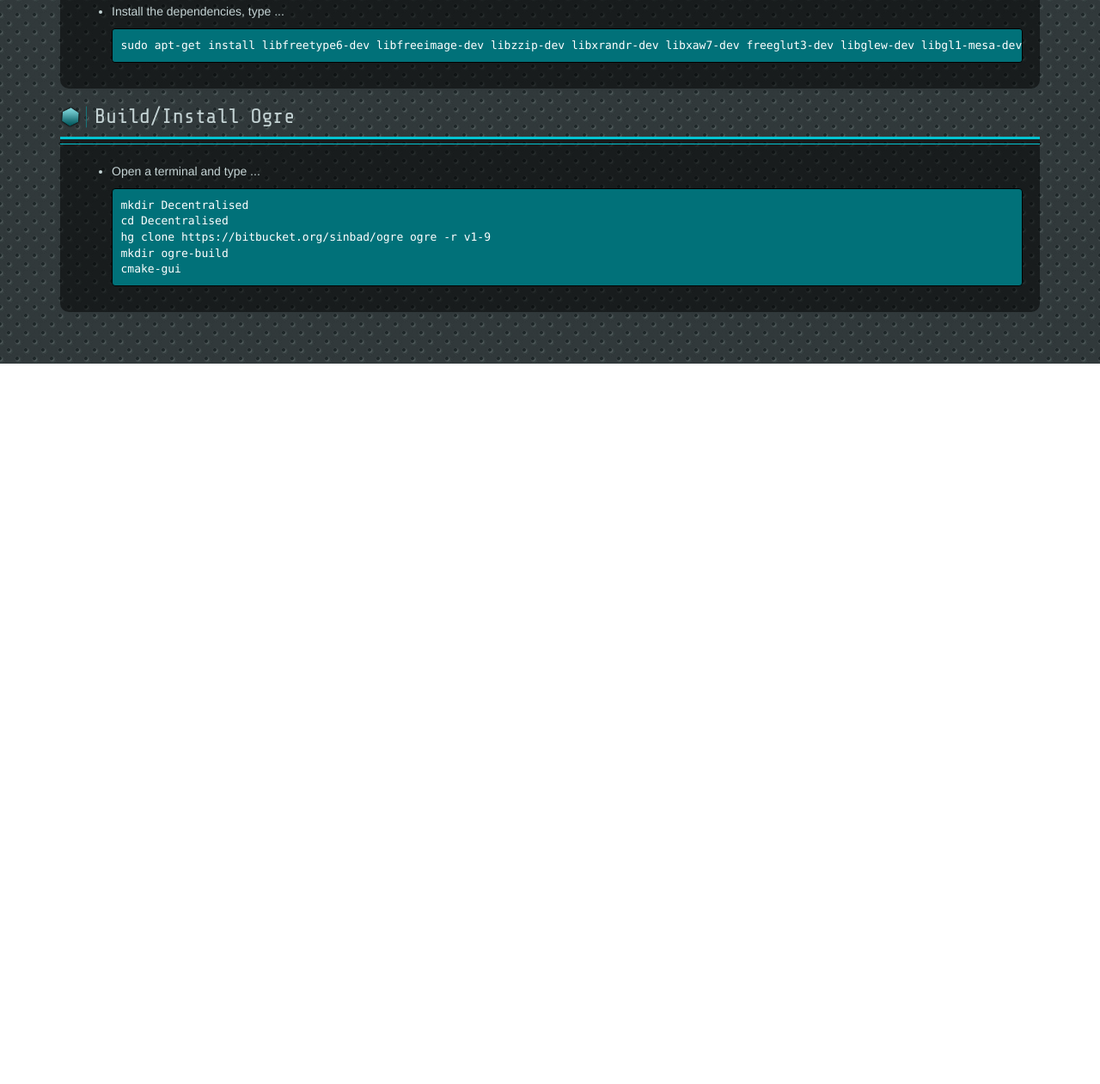
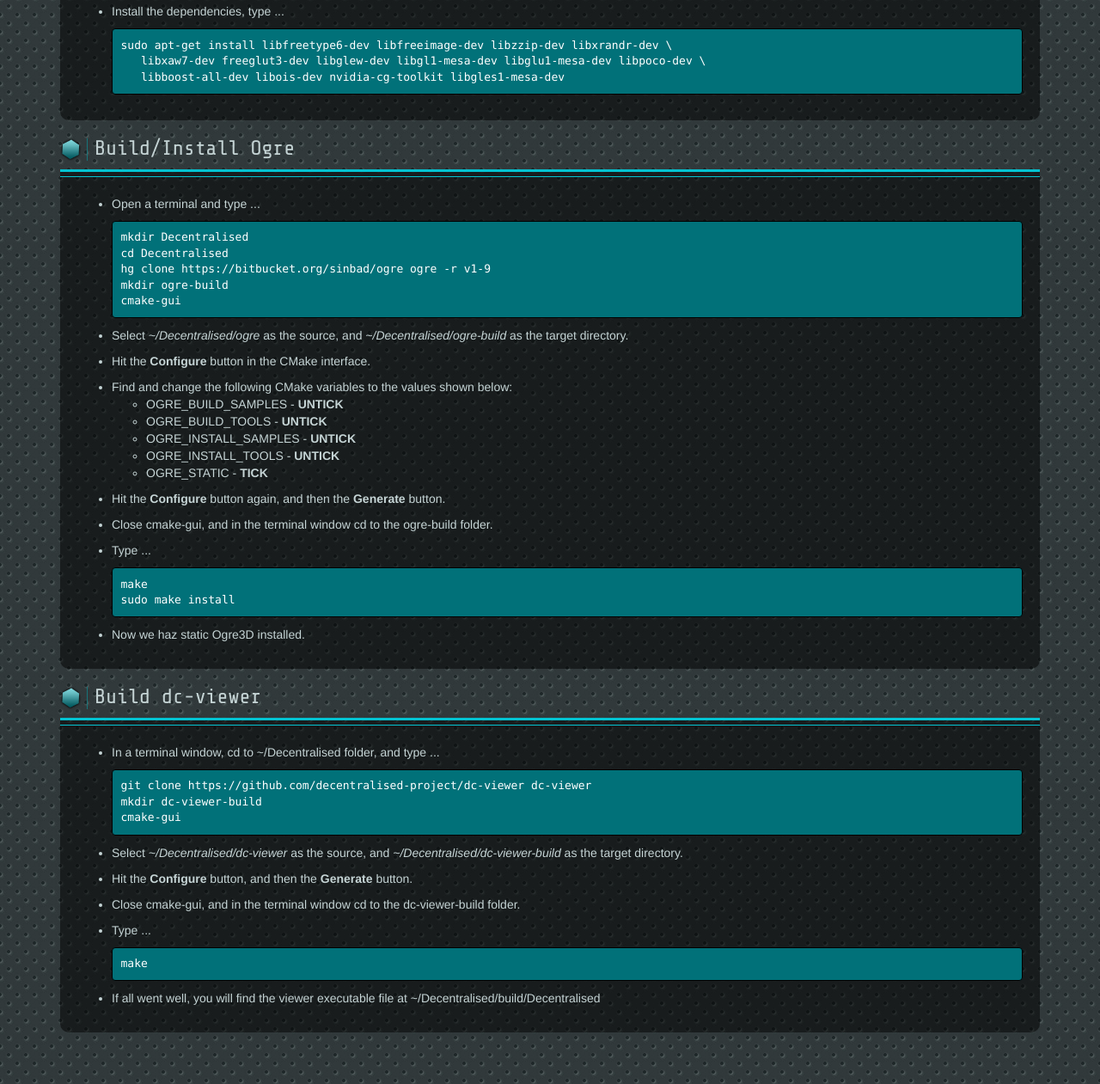
Before and after one commit to decentralised-project/decentralised-project.github.io, a plain HTML site: page wiki/build-on-ubuntu.html in a window 1280 px wide. Shown: the part 733-1994 px from the top of the page at 86% size. Before the commit the page ends 1156 px from the top, so only its background shows below. Drawn offline with nearby package versions, Linux system fonts and the light colour scheme.

Commit message:
Completed ubuntu build instructions.

```diff
--- a/wiki/build-on-ubuntu.html
+++ b/wiki/build-on-ubuntu.html
@@ -107,7 +107,9 @@ sudo apt-get install build-essential automake libtool cmake-qt-gui git mercurial
                         <li>
                             Install the dependencies, type ...
 <pre>
-sudo apt-get install libfreetype6-dev libfreeimage-dev libzzip-dev libxrandr-dev libxaw7-dev freeglut3-dev libglew-dev libgl1-mesa-dev libglu1-mesa-dev libpoco-dev libboost-all-dev
+sudo apt-get install libfreetype6-dev libfreeimage-dev libzzip-dev libxrandr-dev \
+   libxaw7-dev freeglut3-dev libglew-dev libgl1-mesa-dev libglu1-mesa-dev libpoco-dev \
+   libboost-all-dev libois-dev nvidia-cg-toolkit libgles1-mesa-dev
 </pre>
                         </li>
                     </ul>
@@ -116,7 +118,8 @@ sudo apt-get install libfreetype6-dev libfreeimage-dev libzzip-dev libxrandr-dev
                 <h3>Build/Install Ogre</h3>
                 <div class="shaded-box">
                     <ul>
-                        <li>Open a terminal and type ...
+                        <li>
+                            Open a terminal and type ...
 <pre>
 mkdir Decentralised
 cd Decentralised
@@ -125,9 +128,81 @@ mkdir ogre-build
 cmake-gui
 </pre>
                         </li>
+                        <li>
+                            Select <i>~/Decentralised/ogre</i> as the source, and <i>~/Decentralised/ogre-build</i> as the target directory.
+                        </li>
+                        <li>
+                            Hit the <strong>Configure</strong> button in the CMake interface.
+                        </li>
+                        <li>
+                            Find and change the following CMake variables to the values shown below:
+                            <ul>
+                                <li>
+                                    OGRE_BUILD_SAMPLES - <strong>UNTICK</strong>
+                                </li>
+                                <li>
+                                    OGRE_BUILD_TOOLS - <strong>UNTICK</strong>
+                                </li>
+                                <li>
+                                    OGRE_INSTALL_SAMPLES - <strong>UNTICK</strong>
+                                </li>
+                                <li>
+                                    OGRE_INSTALL_TOOLS - <strong>UNTICK</strong>
+                                </li>
+                                <li>
+                                    OGRE_STATIC - <strong>TICK</strong>
+                                </li>
+                            </ul>
+                        </li>
+                        <li>
+                            Hit the <strong>Configure</strong> button again, and then the <strong>Generate</strong> button.
+                        </li>
+                        <li>
+                            Close cmake-gui, and in the terminal window cd to the ogre-build folder.
+                        </li>
+                        <li>
+                            Type ...
+<pre>
+make
+sudo make install
+</pre>
+                        </li>
+                        <li>
+                            Now we haz static Ogre3D installed.
+                        </li>
                     </ul>
                 </div>
-
+                <h3>Build dc-viewer</h3>
+                <div class="shaded-box">
+                    <ul>
+                        <li>
+                            In a terminal window, cd to ~/Decentralised folder, and type ...
+<pre>
+git clone https://github.com/decentralised-project/dc-viewer dc-viewer
+mkdir dc-viewer-build
+cmake-gui
+</pre>
+                        </li>
+                        <li>
+                            Select <i>~/Decentralised/dc-viewer</i> as the source, and <i>~/Decentralised/dc-viewer-build</i> as the target directory.
+                        </li>
+                        <li>
+                            Hit the <strong>Configure</strong> button, and then the <strong>Generate</strong> button.
+                        </li>
+                        <li>
+                            Close cmake-gui, and in the terminal window cd to the dc-viewer-build folder.
+                        </li>
+                        <li>
+                            Type ...
+<pre>
+make
+</pre>
+                        </li>
+                        <li>
+                            If all went well, you will find the viewer executable file at ~/Decentralised/build/Decentralised
+                        </li>
+                    </ul>
+                </div>
 
             </div>
         </div>
```
